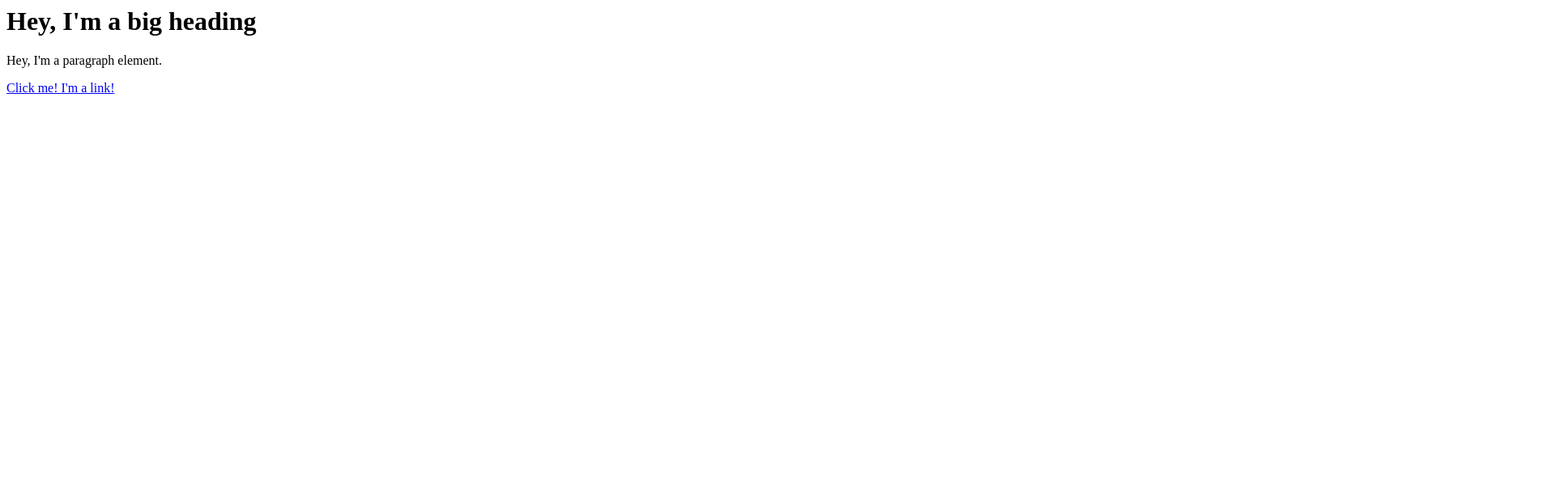
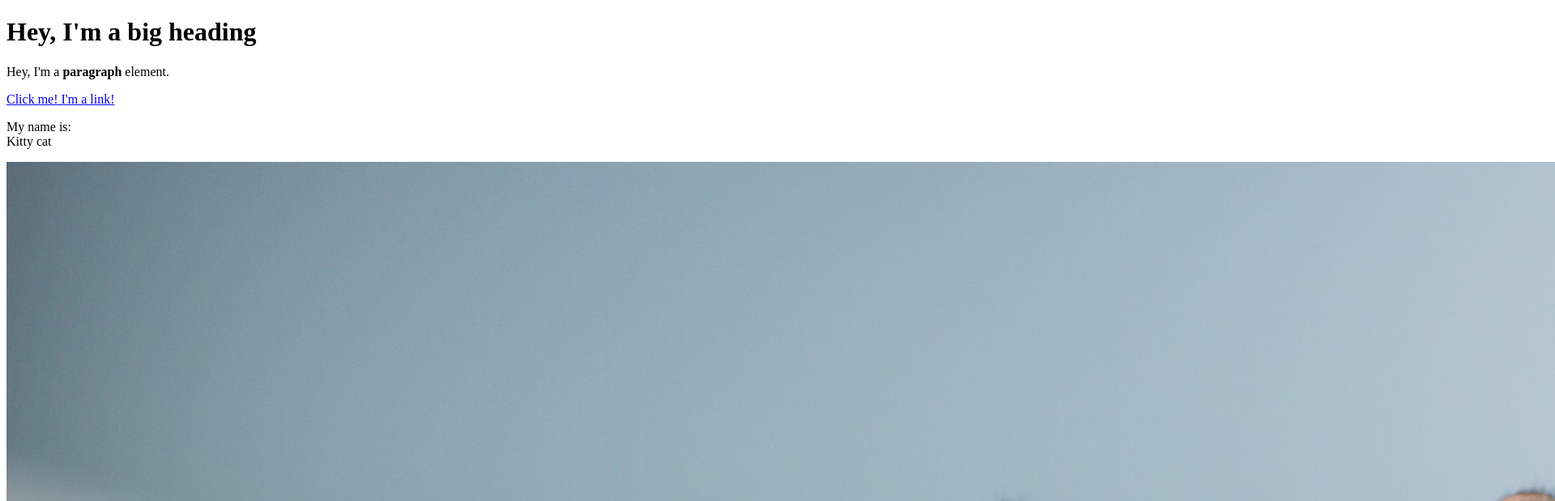
Before and after one commit to Nom98/Cartoon-hero, a plain HTML site: page test.html in a window 1280 px wide. Shown: the top 619 px of the page at 81% size, 1920 px wide, since content can reach past the window. Drawn offline with Linux system fonts and the light colour scheme.

Commit message:
added a cat image and a few more elements

```diff
--- a/test.html
+++ b/test.html
@@ -1,3 +1,15 @@
-<h1> Hey, I'm a big heading </h1>
-<p>Hey, I'm a paragraph element.</p>
-<a href="https://google.co.uk" target = "_blank" title = "Let's go to Google."> Click me! I'm a link! </a>
+<!DOCTYPE html>
+<html lang="en" dir="ltr">
+  <head>
+    <meta charset="utf-8">
+    <title>Test page</title>
+  </head>
+  <body>
+    <h1> Hey, I'm a big heading </h1>
+    <p> Hey, I'm a <b> paragraph </b> element.</p>
+    <a href="https://google.co.uk" target = "_blank" title = "Let's go to Google."> Click me! I'm a link! </a>
+    <p>My name is:<br>
+    Kitty cat</p>
+    <img src="img/cat.jpg" alt="cat">
+  </body>
+</html>
```
Also changed, not shown: img/cat.jpg (added), 1 other file.
